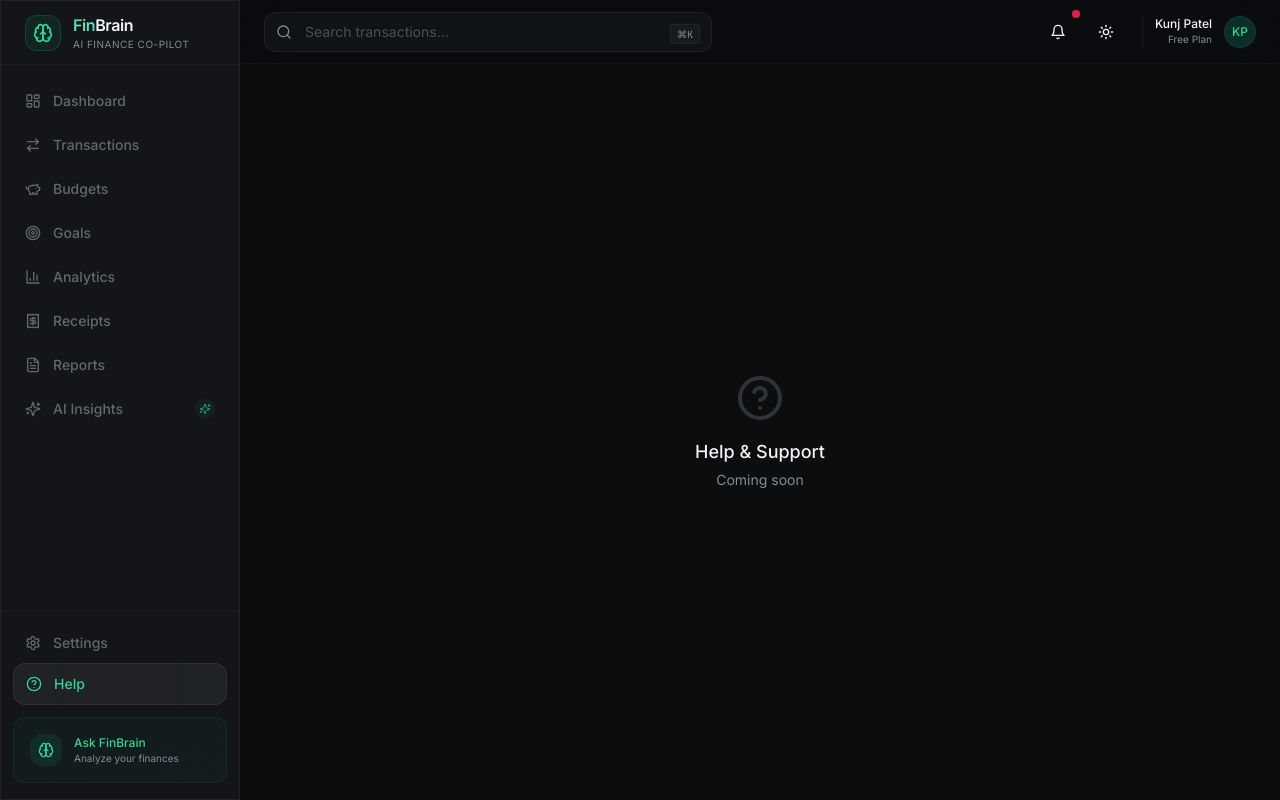
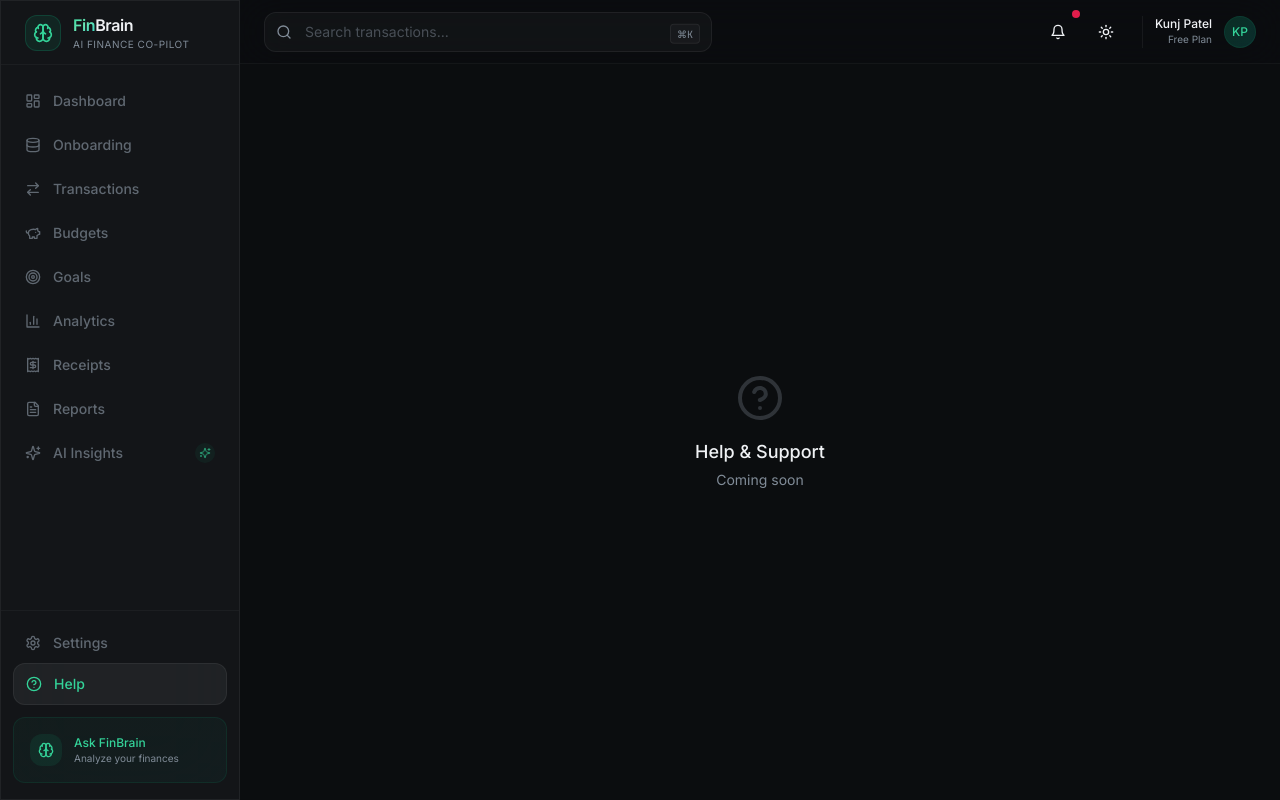
Before and after one commit to Kunj157/FinBrain, a React (Vite) app in the folder apps/web/: page /help in a window 1280 px wide. Built offline with nearby package versions, Linux system fonts and the light colour scheme; no server answers.

Commit message:
fix: add Onboarding link to sidebar navigation
Users had no way to reach the onboarding page after sign-up. Added a
Database icon link between Dashboard and Transactions in the sidebar.

```diff
--- a/apps/web/src/components/layout/sidebar.tsx
+++ b/apps/web/src/components/layout/sidebar.tsx
@@ -12,10 +12,12 @@ import {
   Brain,
   Settings,
   HelpCircle,
+  Database,
 } from 'lucide-react';
 
 const navItems = [
   { icon: LayoutDashboard, label: 'Dashboard', path: '/' },
+  { icon: Database, label: 'Onboarding', path: '/onboarding' },
   { icon: ArrowRightLeft, label: 'Transactions', path: '/transactions' },
   { icon: PiggyBank, label: 'Budgets', path: '/budgets' },
   { icon: Target, label: 'Goals', path: '/goals' },
```
